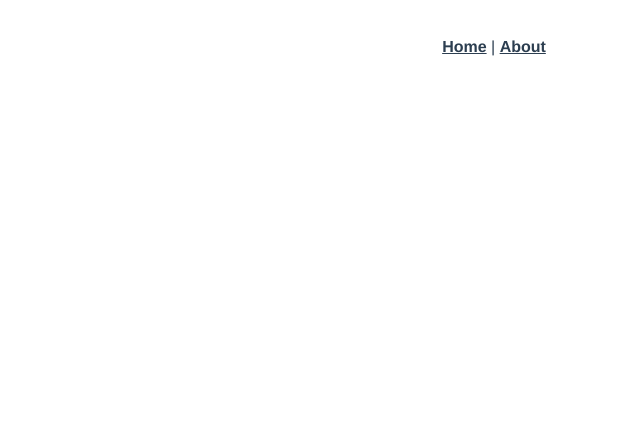
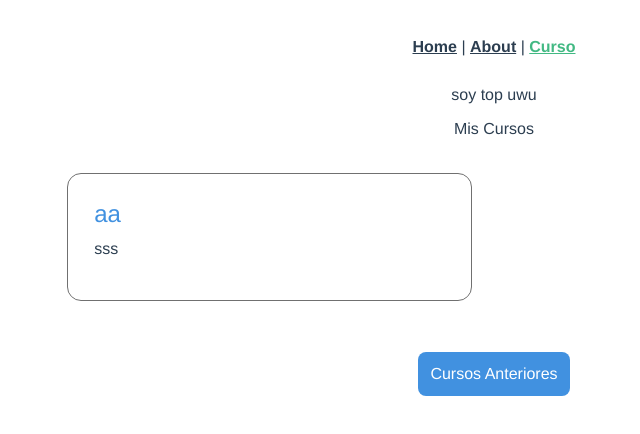
Before and after one commit to Dayscool/dayscool-web, a Vue app: page /nani in a window 1280 px wide. Before the commit this address had no page. Shown: the top 434 px of the page, without its empty margins (146-786 px from the left). Built offline with nearby package versions, Linux system fonts and the light colour scheme.

Commit message:
init cursos

```diff
--- a/src/App.vue
+++ b/src/App.vue
@@ -1,7 +1,8 @@
 <template>
   <div id="nav">
     <router-link to="/">Home</router-link> |
-    <router-link to="/about">About</router-link>
+    <router-link to="/about">About</router-link> |
+    <router-link to= "/nani">Curso</router-link>
   </div>
   <router-view />
 </template>
--- /dev/null
+++ b/src/components/cours.vue
@@ -0,0 +1,40 @@
+<template>
+  <div class="curso">
+      <span>{{cursr.nombre}}</span>
+      <br>{{cursr.profesor}}
+    </div>
+</template>
+
+<script>
+export default {
+    name: "Curso",
+    props: {
+        cursr: cursoInfo
+    }
+}
+var cursoInfo = {
+    nombre: String,
+    profesor: String
+}
+</script>
+
+<style>
+div.curso{
+
+    margin: 1.5vmax 1vw;
+    font-size: medium;
+    border: 1px solid #707070;
+    border-radius: 14px;
+    width: 46%;
+    height: 16vh;
+    padding: 3%;
+    box-sizing: border-box;
+    line-height: 4vmin;
+    text-align: left;
+}
+.curso > span{
+    font-size: x-large;
+    color: #4191E0;
+    line-height: 20px;
+}
+</style>
--- a/src/router/index.js
+++ b/src/router/index.js
@@ -15,6 +15,11 @@ const routes = [
     // which is lazy-loaded when the route is visited.
     component: () =>
       import(/* webpackChunkName: "about" */ "../views/About.vue")
+  },{
+  path: "/nani",
+  name: "Curso",
+    component: () =>
+      import("../views/trying.vue")
   }
 ];
 
--- /dev/null
+++ b/src/views/trying.vue
@@ -0,0 +1,51 @@
+<template>
+<div>
+    <div id="top">
+        soy top uwu
+    </div>
+    <div id=cuerpo>
+        <p>
+            Mis Cursos
+        </p>
+        <div id="lista">
+            <Curso v-bind:cursr="{nombre: 'aa', profesor: 'sss'}" />
+        </div>
+        <div class = "boton">
+            Cursos Anteriores
+        </div>
+    </div>
+</div>
+
+</template>
+
+<script>
+import Curso from "@/components/cours.vue";
+export default {
+    name: "cursos",
+    components: {
+        Curso
+    }
+}
+</script>
+
+<style>
+div#lista{
+    display: flex;
+    flex-direction: row ;
+    flex-wrap: wrap;
+    justify-content: flex-start;
+    align-content: flex-start;
+    padding: 0 15vw;
+}
+div.boton{
+    background-color: #4191E0;
+    padding: 1%;
+    width: fit-content;
+    height: fit-content;
+    justify-content: center;
+    margin: 0 auto;
+    margin-top: 4vh;
+    color: #FFFFFF;
+    border-radius: 8px;
+}
+</style>
```
